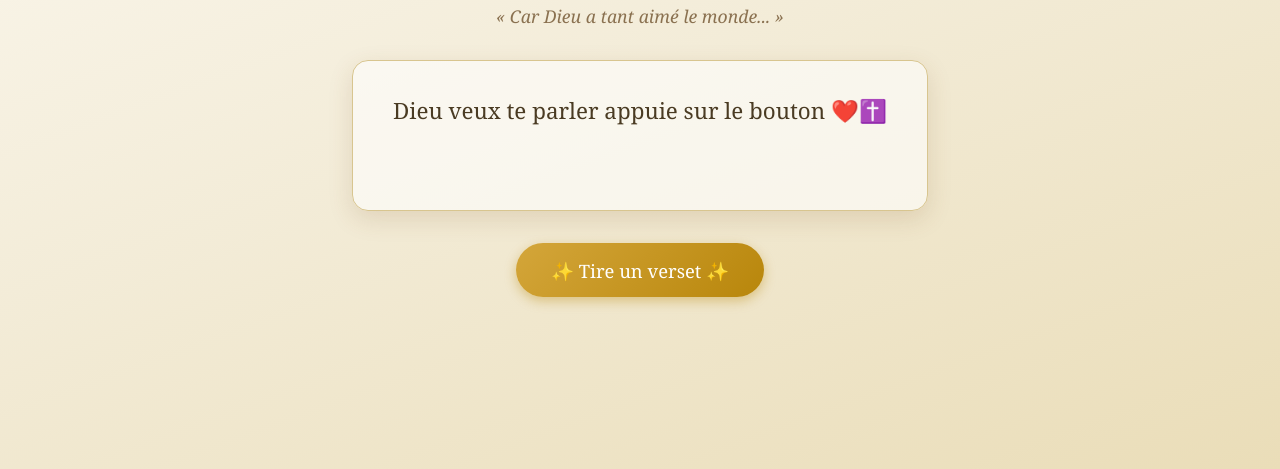
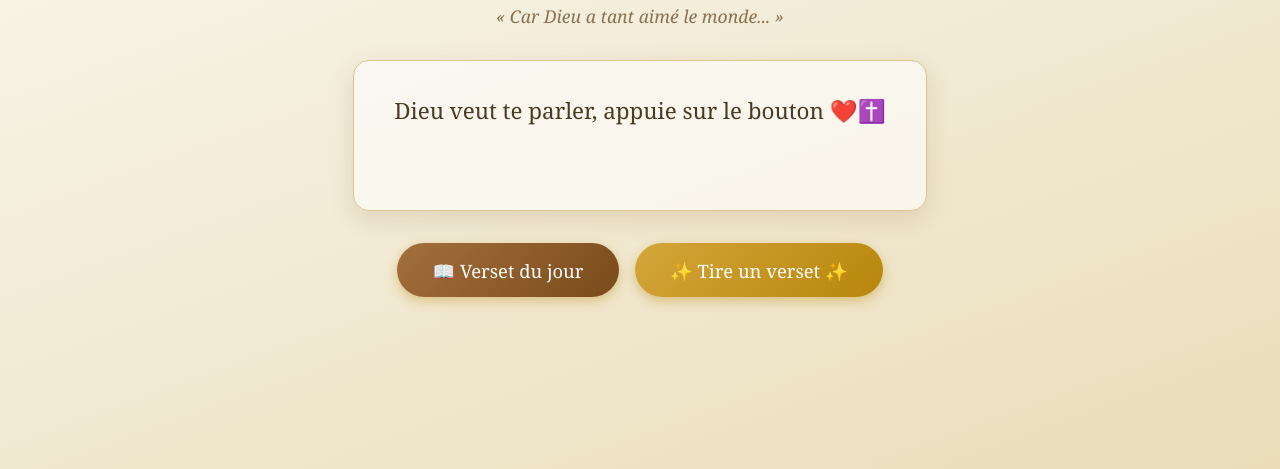
Before and after one commit to 8f6w8752ms-hash/Verset-al-atoire.net, a plain HTML site: page index.html in a window 1280 px wide. Shown: the part 331-800 px from the top of the page. Drawn offline with Linux system fonts and the light colour scheme.

Commit message:
index.html

```diff
--- a/index.html
+++ b/index.html
@@ -70,6 +70,13 @@
     font-size: 1.05rem;
   }
 
+  .boutons {
+    display: flex;
+    gap: 1rem;
+    flex-wrap: wrap;
+    justify-content: center;
+  }
+
   button {
     padding: 0.9rem 2.2rem;
     font-size: 1.15rem;
@@ -91,6 +98,10 @@
   button:active {
     transform: translateY(0);
   }
+
+  #verset-jour {
+    background: linear-gradient(135deg, #a3703c, #7a4a1a);
+  }
 </style>
 </head>
 <body>
@@ -99,11 +110,14 @@
   <p class="sous-titre">« Car Dieu a tant aimé le monde... »</p>
 
   <div class="carte-verset">
-    <p id="verset-texte">Dieu veux te parler appuie sur le bouton ❤️✝️</p>
+    <p id="verset-texte">Dieu veut te parler, appuie sur le bouton ❤️✝️</p>
     <p id="verset-ref"></p>
   </div>
 
-  <button id="tirer-verset">✨ Tire un verset ✨</button>
+  <div class="boutons">
+    <button id="verset-jour">📖 Verset du jour</button>
+    <button id="tirer-verset">✨ Tire un verset ✨</button>
+  </div>
 
   <script src="verset.html"></script>
 </body>
```
